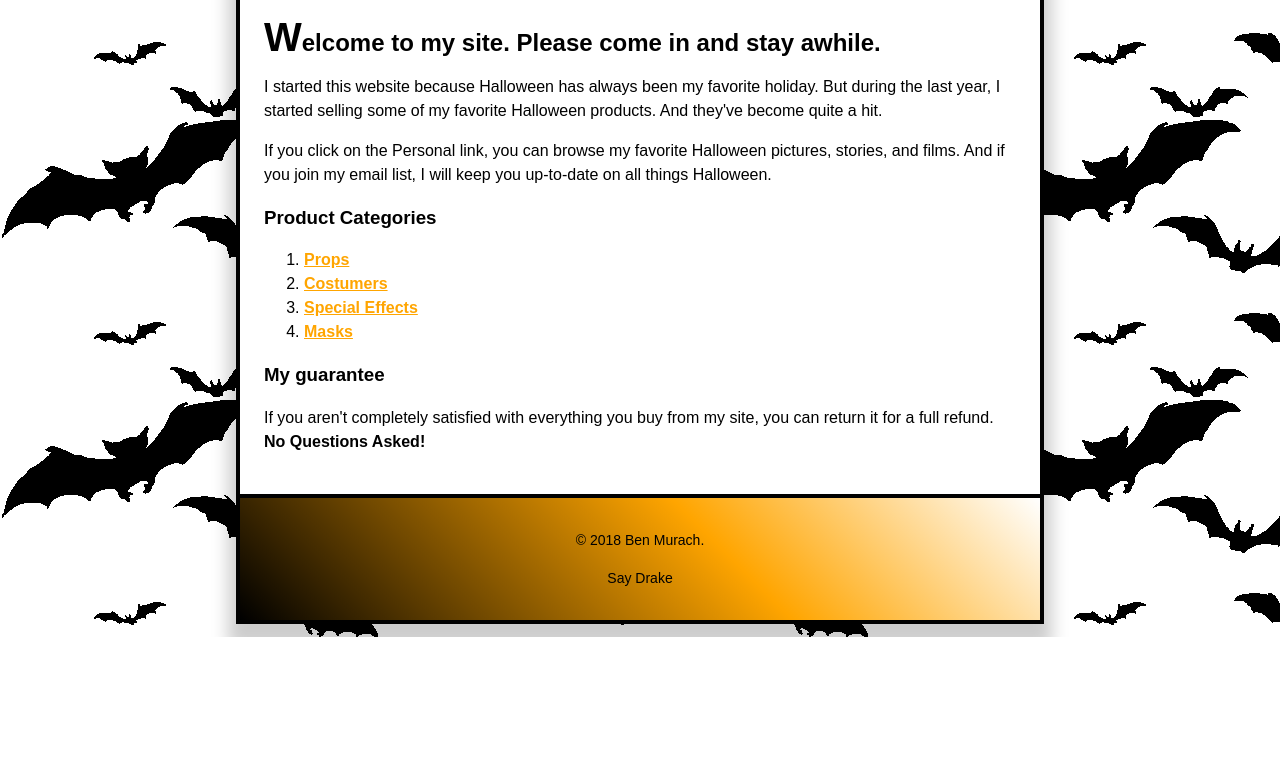
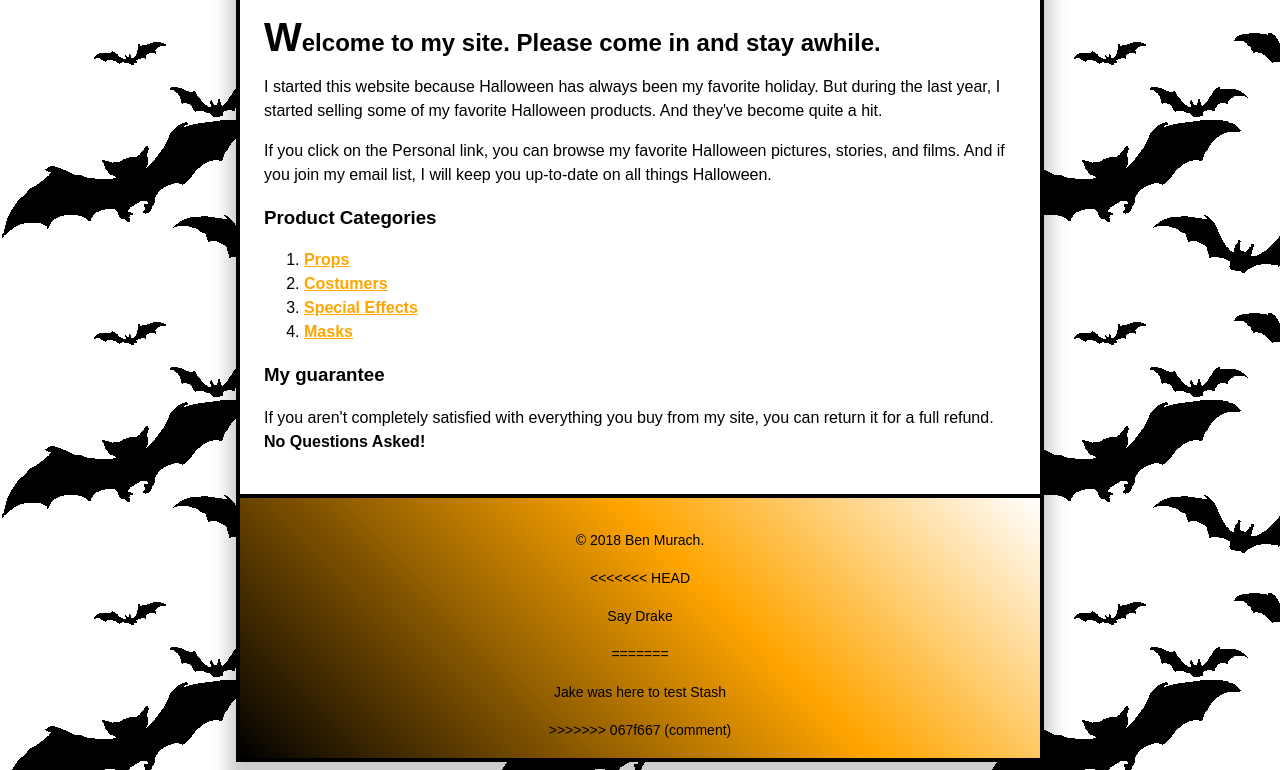
Before and after one commit to jtran8302/jtran8302.github.io, a plain HTML site: page CPAN134-Lab3/CPAN134-Lab3/index.html in a window 1280 px wide. Shown: the part 163-933 px from the top of the page. Before the commit the page ends 800 px from the top, so only its background shows below. Drawn offline with Linux system fonts and the light colour scheme.

Commit message:
new updates

```diff
--- a/CPAN134-Lab3/CPAN134-Lab3/index.html
+++ b/CPAN134-Lab3/CPAN134-Lab3/index.html
@@ -32,9 +32,12 @@
 		</main>
 		<footer>
 			<p>&copy; 2018 Ben Murach.</p>
+<<<<<<< HEAD
 			<p>Say Drake</p>
+=======
+			<p>Jake was here to test Stash</p>
+>>>>>>> 067f667 (comment)
 		</footer>
 	</div>
-
 </body>
 </html>
```
